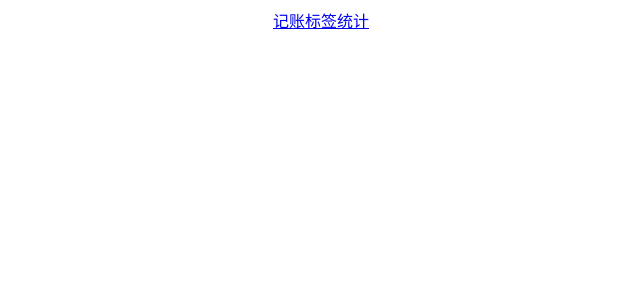
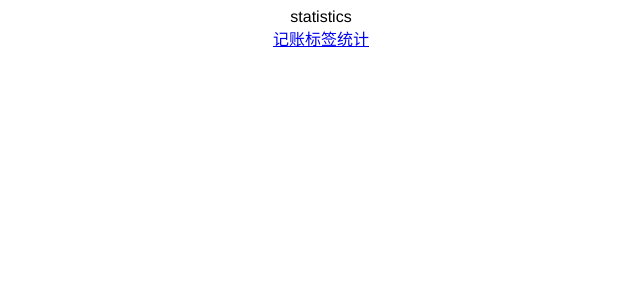
Before and after one commit to LarryZhaoSSS/used-money, a Vue app: page /#/statistics in a window 1280 px wide. Shown: the top 300 px of the page, without its empty margins (319-959 px from the left). Built offline with nearby package versions, Linux system fonts and the light colour scheme.

Commit message:
引入全局组件Nav

```diff
--- a/src/App.vue
+++ b/src/App.vue
@@ -2,32 +2,18 @@
   <div id="app">
     <router-view></router-view>
     <div>
-      <router-link to="/money">记账</router-link>
-      <router-link to="/labels">标签</router-link>
-      <router-link to="/statistics">统计</router-link>
+      <Nav></Nav>
     </div>
   </div>
 </template>
-
+<script lang="ts">
+export default {};
+</script>
 <style lang="scss">
 #app {
   font-family: Avenir, Helvetica, Arial, sans-serif;
   -webkit-font-smoothing: antialiased;
   -moz-osx-font-smoothing: grayscale;
   text-align: center;
-  color: #2c3e50;
-}
-
-#nav {
-  padding: 30px;
-
-  a {
-    font-weight: bold;
-    color: #2c3e50;
-
-    &.router-link-exact-active {
-      color: #42b983;
-    }
-  }
 }
 </style>
--- /dev/null
+++ b/src/components/Nav.vue
@@ -0,0 +1,15 @@
+<template>
+  <div class="nav">
+    <router-link to="/money">记账</router-link>
+    <router-link to="/labels">标签</router-link>
+    <router-link to="/statistics">统计</router-link>
+  </div>
+</template>
+<script lang="ts">
+import Vue from "vue";
+export default Vue.extend({});
+</script>
+<style lang="scss" scoped>
+.nav {
+}
+</style>
--- a/src/main.ts
+++ b/src/main.ts
@@ -3,9 +3,9 @@
 import './registerServiceWorker'
 import router from './router'
 import store from './store'
-
+import Nav from '@/components/Nav.vue'
 Vue.config.productionTip = false
-
+Vue.component('Nav', Nav)
 new Vue({
   router,
   store,
--- a/src/views/Statistics.vue
+++ b/src/views/Statistics.vue
@@ -1,5 +1,5 @@
 <template>
-  <div class="statistics"></div>
+  <div class="statistics">statistics</div>
 </template>
 <script lang="ts">
 import Vue from "vue";
```
